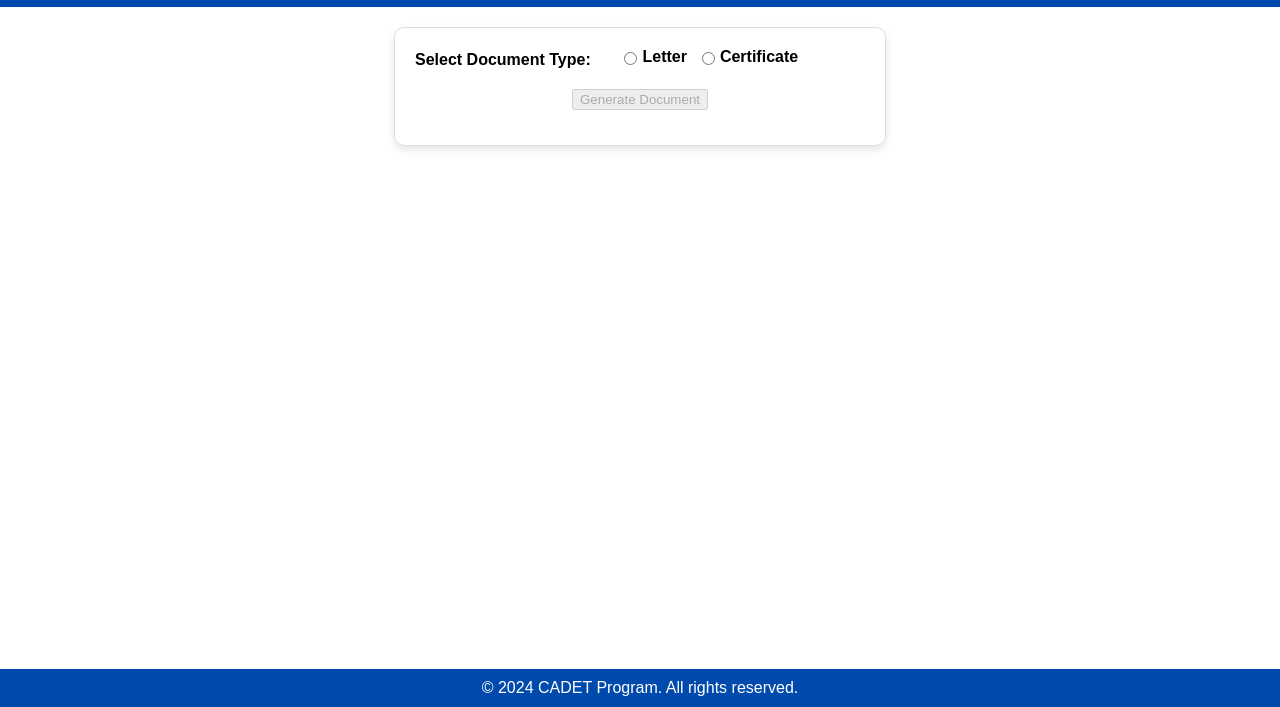
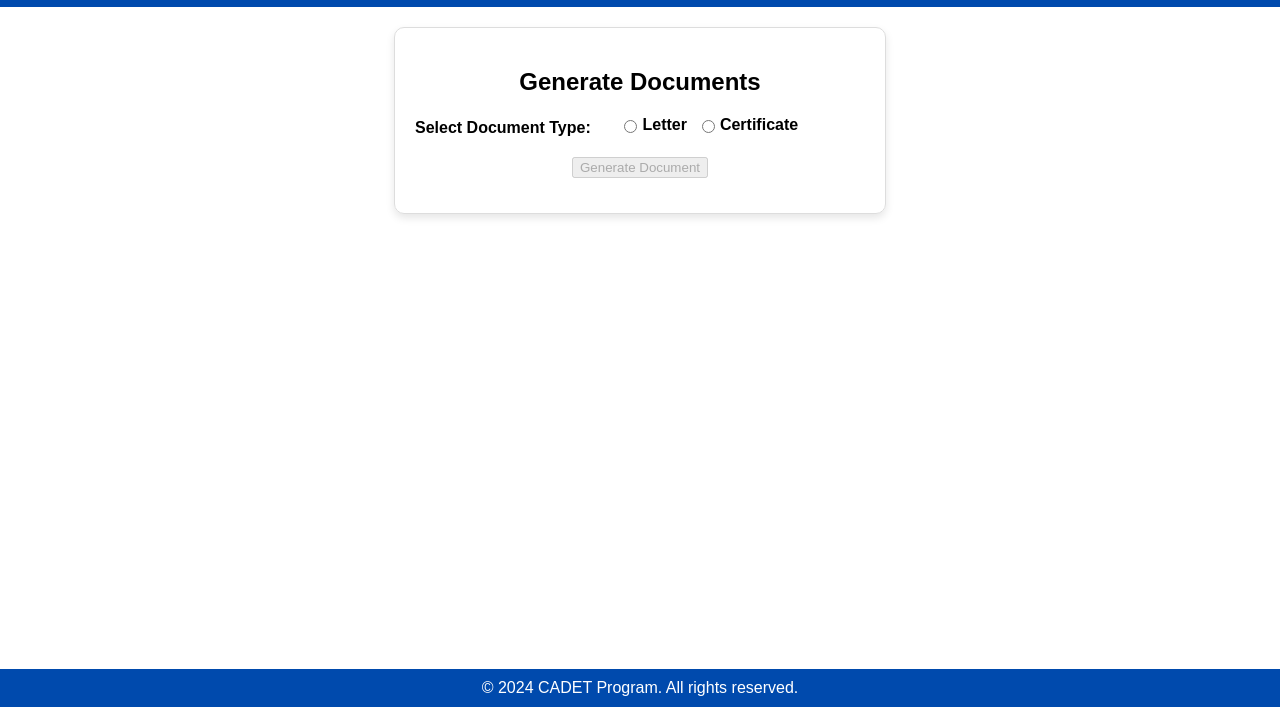
Before and after one commit to rajagopalan-cadet/cadet-webapp, a website with bundled scripts: page certificates.html in a window 1280 px wide. Shown: the part 93-800 px from the top of the page. Built offline with nearby package versions, Linux system fonts and the light colour scheme; no server answers.

Commit message:
Update certificates.html
added header2

```diff
--- a/certificates.html
+++ b/certificates.html
@@ -64,8 +64,9 @@
 
     <main>
         <div class="form-container" id="inputSection">
+            <h2>Generate Documents</h2>
+            <div class="form-group">
 
-            <div class="form-group">
                 <label style="display: inline-block; width: 200px;">Select Document Type:</label>
                 <div class="radio-group" style="display: inline-flex; gap: 10px;">
                     <label style="display: flex; align-items: center;">
```
